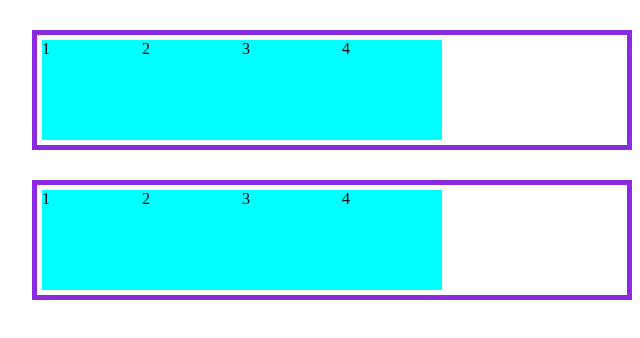
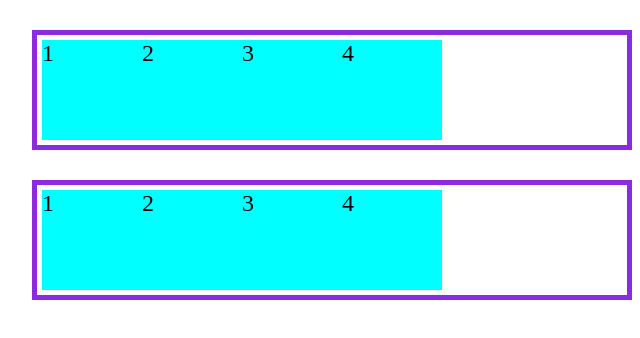
Before and after one commit to nwr27/LEARNING_CSS, a plain HTML site: page index.html in a window 1280 px wide. Shown: the full height of the page, 308-948 px from the left. Drawn offline with Linux system fonts and the light colour scheme.

Commit message:
tanpa flexbox

```diff
--- a/index.html
+++ b/index.html
@@ -4,30 +4,7 @@
     <meta charset="UTF-8" />
     <meta name="viewport" content="width=device-width, initial-scale=1.0" />
     <title>Belajar CSS</title>
-    <!-- <link rel="stylesheet" href="styles.css"> -->
-    <style>
-      .container {
-        border: 5px solid blueviolet;
-        width: 600px;
-        /* height: 150px; */
-        margin: 30px auto;
-        padding: 5px;
-        box-sizing: border-box;
-      }
-
-      .container::after {
-        content: "";
-        display: block;
-        clear: both;
-      }
-
-      .container div {
-        width: 100px;
-        height: 100px;
-        background-color: aqua;
-        float: left;
-      }
-    </style>
+    <link rel="stylesheet" href="static/styles.css">
   </head>
   <body>
     <div class="container">
--- /dev/null
+++ b/static/styles.css
@@ -0,0 +1,25 @@
+html {
+  font-size: 24px;
+}
+
+.container {
+  border: 5px solid blueviolet;
+  width: 600px;
+  /* height: 150px; */
+  margin: 30px auto;
+  padding: 5px;
+  box-sizing: border-box;
+}
+
+.container::after {
+  content: "";
+  display: block;
+  clear: both;
+}
+
+.container div {
+  width: 100px;
+  height: 100px;
+  background-color: aqua;
+  float: left;
+}
--- a/styles.css
+++ /dev/null
@@ -1,3 +0,0 @@
-/* html{
-    font-size:16px;
-} */
```
